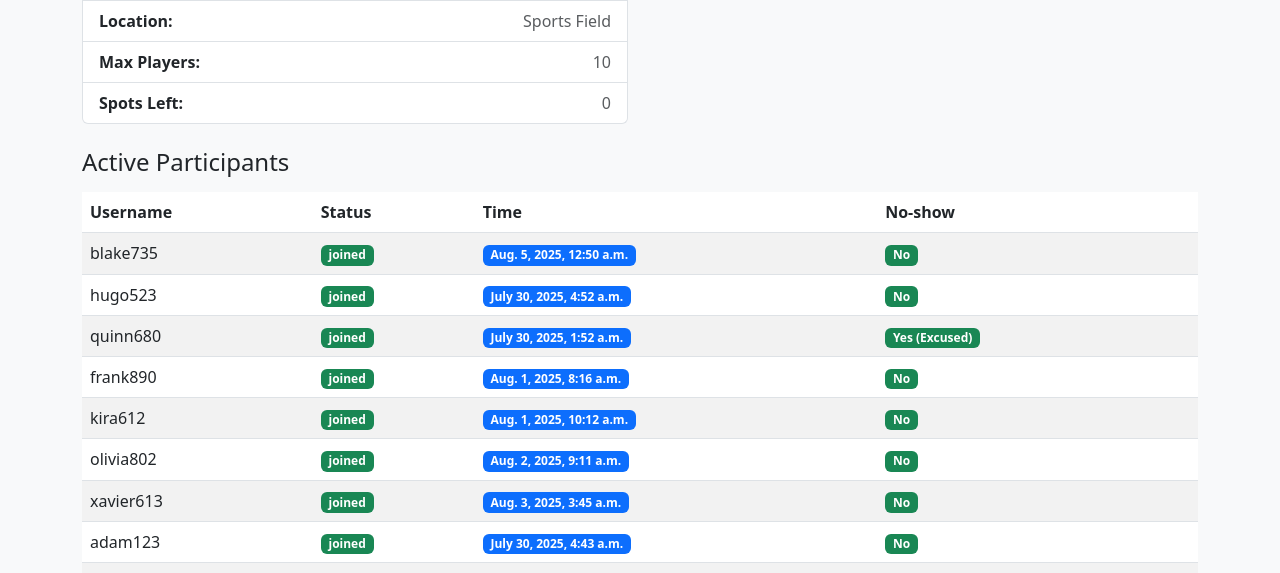
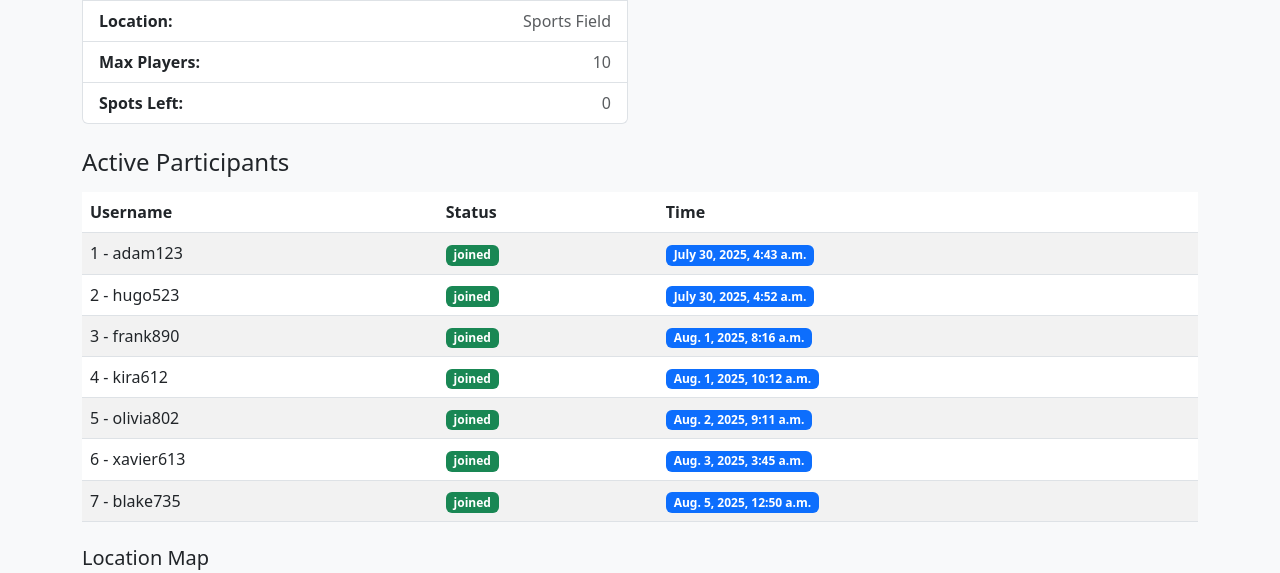
Before and after one commit to mohammedAljadd/FootyOn, a Django app: page /matches/1/ in a window 1280 px wide. Shown: the part 327-900 px from the top of the page. Run offline with Django 5.2, Linux system fonts and the light colour scheme; data comes from the database, SQL or seed files in the repository.

Commit message:
add non active players

```diff
--- a/footyon/matches/templates/matches/view_match.html
+++ b/footyon/matches/templates/matches/view_match.html
@@ -74,16 +68,14 @@
                 <tbody>
                     {% for p in active_participants %}
                     <tr>
-                            <td data-label="Username">{{ p.user.username }}</td>
-                            <td data-label="Status">
+                        <td data-label="Username">{{ forloop.counter }} - {{ p.user.username }}</td>
+                        <td>
                             <span class="badge bg-success">{{ p.status }}</span>
                         </td>
-                            <td data-label="Time">
-                                <span class="badge bg-primary">{{ p.status_time }}</span>
-                            </td>
+                        <td><span class="badge bg-primary">{{ p.status_time }}</span></td>
 
-                            <td data-label="No-show">
-
+                        {% if user.is_superuser %}
+                        <td>
                             {% if p.is_no_show %}
                                 {% if p.no_show_reason == 'excused' %}
                                     <span class="badge bg-success">Yes (Excused)</span>
@@ -94,105 +86,8 @@
                                 <span class="badge bg-success">No</span>
                             {% endif %}
                         </td>
-
-                            {% if user.is_superuser %}
                         <td>
                             {% if p.status != 'left' %}
-                                    {% if not p.is_no_show %}
-                                        <a href="{% url 'mark_no_show' p.id %}" class="btn {% if p.is_present %}btn-secondary disabled{% else %}btn-danger{% endif %} btn-sm"
-   {% if p.is_present %}aria-disabled="true"{% endif %}
-                                            <i class="bi bi-exclamation-triangle me-1"></i> Mark No-Show
-                                        </a>
-                                    {% else %}
-                                        <a href="{% url 'remove_no_show' p.id %}"
-   class="btn btn-warning btn-sm {% if p.is_present %}btn-secondary{% endif %}"
-   {% if p.is_present %}onclick="return false;" aria-disabled="true"{% endif %}>
-    <i class="bi bi-x-circle me-1"></i> Remove No-Show
-</a>
-
-
-                                    {% endif %}
-                                {% endif %}
-                            </td>
-
-                            <td>
-                                {% if not p.removed and p.status == 'joined' %}
-                                    <a href="{% url 'remove_participant' p.id %}"
-                                    class="btn btn-outline-danger btn-sm"
-                                    onclick="return confirm('Are you sure you want to remove {{ p.user.username }}?');">
-                                        <i class="bi bi-person-x"></i> Remove
-                                    </a>
-                                {% endif %}
-                            </td>
-
-                            <td>
-                                {% if user.is_superuser %}
-                                    {% if not p.is_present %}
-                                        <a href="{% url 'mark_present' p.id %}" class="btn {% if p.is_no_show %}btn-secondary disabled{% else %}btn-success{% endif %} btn-sm"
-                                           {% if p.is_no_show %}aria-disabled="true"{% endif %}>
-                                            Mark Present
-                                        </a>
-                                    {% else %}
-                                        <a href="{% url 'remove_present' p.id %}" class="btn btn-warning btn-sm">Remove Present</a>
-                                    {% endif %}
-                                {% endif %}
-                            </td>
-
-                            {% endif %}
-
-                        </tr>
-                    {% empty %}
-                        <tr>
-                            <td colspan="6" class="text-center">No active participants yet.</td>
-                        </tr>
-                    {% endfor %}
-
-                </tbody>
-            </table>
-        </div>
-    </div>
-</div>
-
-{% if user.is_superuser %}
-<div class="row">
-    <div class="col-12">
-        <h3 class="h4 mb-3">Left Participants</h3>
-        <div class="table-responsive">
-            <table class="table table-striped mb-4">
-                <thead>
-                    <tr>
-                        <th>Username</th>
-                        <th>Status</th>
-                        <th>Time</th>
-                        <th>No-show</th>
-                        <th>Mark No-show</th>
-                    </tr>
-                </thead>
-                <tbody>
-                    {% for p in left_participants %}
-                        <tr>
-                            <td data-label="Username">{{ p.user.username }}</td>
-                            <td data-label="Status">
-                                <span class="badge bg-secondary">{{ p.status }}</span>
-                            </td>
-                            <td data-label="Time">
-                                <span class="badge bg-primary">{{ p.status_time }}</span>
-                            </td>
-                            <td data-label="No-show">
-                                {% if p.is_no_show %}
-                                    {% if p.no_show_reason == 'excused' %}
-                                        <span class="badge bg-success">Yes (Excused)</span>
-                                    {% else %}
-                                        <span class="badge bg-danger">Yes ({{ p.no_show_reason|capfirst }})</span>
-                                    {% endif %}
-                                {% else %}
-                                    <span class="badge bg-success">No</span>
-                                {% endif %}
-                            </td>
-
-
-                            <td>
-                                {% if user.is_superuser and p.status == 'left' %}
                                 {% if not p.is_no_show %}
                                     <a href="{% url 'mark_no_show' p.id %}" class="btn btn-danger btn-sm">
                                         <i class="bi bi-exclamation-triangle me-1"></i> Mark No-Show
@@ -204,13 +99,27 @@
                                 {% endif %}
                             {% endif %}
                         </td>
-
-
-
+                        <td>
+                            {% if not p.removed and p.status == 'joined' %}
+                                <a href="{% url 'remove_participant' p.id %}" class="btn btn-outline-danger btn-sm">
+                                    <i class="bi bi-person-x"></i> Remove
+                                </a>
+                            {% endif %}
+                        </td>
+                        <td>
+                            {% if not p.is_present %}
+                                <a href="{% url 'mark_present' p.id %}" class="btn btn-success btn-sm">
+                                    Mark Present
+                                </a>
+                            {% else %}
+                                <a href="{% url 'remove_present' p.id %}" class="btn btn-warning btn-sm">Remove Present</a>
+                            {% endif %}
+                        </td>
+                        {% endif %}
                     </tr>
                     {% empty %}
                     <tr>
-                            <td colspan="5" class="text-center">No participants have left yet.</td>
+                        <td colspan="6" class="text-center">No active participants yet.</td>
                     </tr>
                     {% endfor %}
                 </tbody>
@@ -219,10 +128,17 @@
     </div>
 </div>
 
-
+<!-- Non-active participants -->
+{% if user.is_superuser %}
 <div class="row">
     <div class="col-12">
-        <h3 class="h4 mb-3">Removed Participants</h3>
+        <h3 class="h4 mb-3">Non-Active Participants</h3>
+        <div class="mb-2">
+    <span class="badge" style="background-color:#f8d7da; color:#842029;">Removed</span>
+    <span class="badge" style="background-color:#fff3cd; color:#664d03;">Left</span>
+    <span class="badge" style="background-color:#d1e7dd; color:#0f5132;">Normal</span>
+</div>
+
         <div class="table-responsive">
             <table class="table table-striped mb-4">
                 <thead>
@@ -230,22 +146,32 @@
                         <th>Username</th>
                         <th>Status</th>
                         <th>Time</th>
+                        <th>Removed/Left</th>
                         <th>No-show</th>
                         <th>Mark No-show</th>
-                        <th>Add Back To List</th>
+                        <th>Add Back</th>
                     </tr>
                 </thead>
                 <tbody>
-                    {% for p in removed_participants %}
-                        <tr>
-                            <td data-label="Username">{{ p.user.username }}</td>
-                            <td data-label="Status">
-                                <span class="badge bg-success">{{ p.status }}</span>
+                    {% for p in non_active_participants %}
+                    <tr class="{% if p.removed %}removed-row{% elif p.status == 'left' %}left-row{% else %}normal-row{% endif %}">
+                        <td>{{ p.user.username }}</td>
+                        <td>
+                            <span class="badge {% if p.status == 'joined' %}bg-success{% else %}bg-secondary{% endif %}">
+                                {{ p.status|capfirst }}
+                            </span>
                         </td>
-                            <td data-label="Time">
-                                <span class="badge bg-primary">{{ p.status_time }}</span>
+                        <td><span class="badge bg-primary">{{ p.status_time }}</span></td>
+                        <td>
+                            {% if p.removed %}
+                                <span class="badge bg-danger">Removed</span>
+                            {% elif p.status == 'left' %}
+                                <span class="badge bg-warning text-dark">Left</span>
+                            {% else %}
+                                <span class="text-muted">—</span>
+                            {% endif %}
                         </td>
-                            <td data-label="No-show">
+                        <td>
                             {% if p.is_no_show %}
                                 {% if p.no_show_reason == 'excused' %}
                                     <span class="badge bg-success">Yes (Excused)</span>
@@ -269,22 +192,20 @@
                                     <i class="bi bi-x-circle me-1"></i> Remove No-Show
                                 </a>
                             {% endif %}
+                        </td>
+                        <td>
+                            {% if p.removed %}
+                                <a href="{% url 'restore_participant' p.id %}" class="btn btn-outline-success btn-sm">
+                                    <i class="bi bi-person-check"></i> Add Back
+                                </a>
+                            {% else %}
+                                <span class="text-muted">—</span>
                             {% endif %}
                         </td>
-
-                            <td>
-                                <a href="{% url 'restore_participant' p.id %}"
-                                class="btn btn-outline-success btn-sm"
-                                onclick="return confirm('Add back {{ p.user.username }}?');">
-                                    <i class="bi bi-person-check"></i> Add Back
-                                </a>
-                            </td>
-
-
                     </tr>
                     {% empty %}
                     <tr>
-                            <td colspan="6" class="text-center">No participants have left yet.</td>
+                        <td colspan="7" class="text-center">No non-active participants.</td>
                     </tr>
                     {% endfor %}
                 </tbody>
--- a/footyon/matches/views.py
+++ b/footyon/matches/views.py
@@ -51,20 +51,17 @@ def view_match(request, match_id):
 
 
     # Active participants for everyone
-    active_participants = Participation.objects.filter(match=match, status='joined', removed=False)
+    active_participants = Participation.objects.filter(match=match, status='joined', removed=False, is_no_show=False)
+    active_participants = active_participants.order_by("status_time")
 
-    # Left participants for admins only
-    left_participants = Participation.objects.filter(match=match, status='left', removed=False) if request.user.is_superuser else []
 
-    # Removed participants for admins only
-    removed_participants = Participation.objects.filter(match=match, removed=True) if request.user.is_superuser else []
-
+    # Non active participants for admins only
+    non_active_participants = Participation.objects.filter(match=match).exclude(id__in=active_participants.values_list('id', flat=True)).order_by('-status_time') if request.user.is_superuser else []
 
     context = {
         'match': match,
         'active_participants': active_participants,
-        'left_participants': left_participants,
-        'removed_participants': removed_participants,
+        'non_active_participants': non_active_participants,
         'previous_url': previous_url,
         'default_home': reverse('home'),
     }
```
Also changed, not shown: other parts of footyon/matches/templates/matches/view_match.html (+19 -90 lines). Lines whose indentation alone changed are shown as unchanged.
